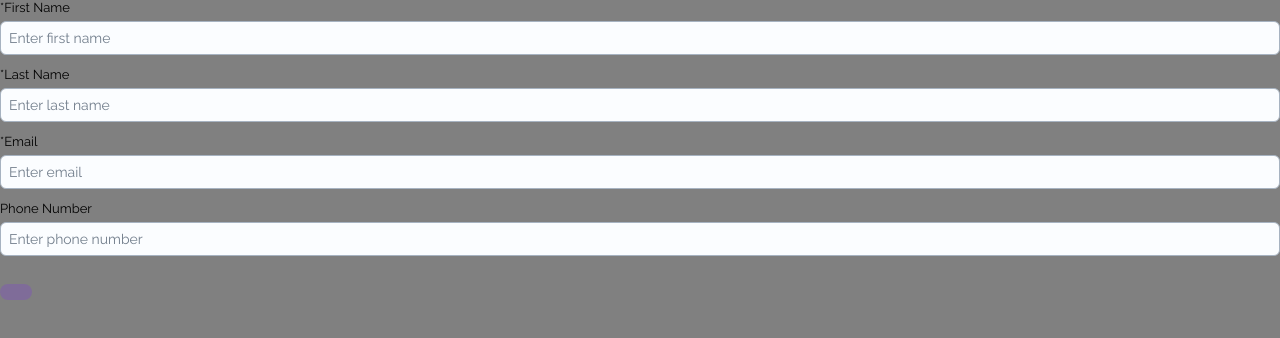
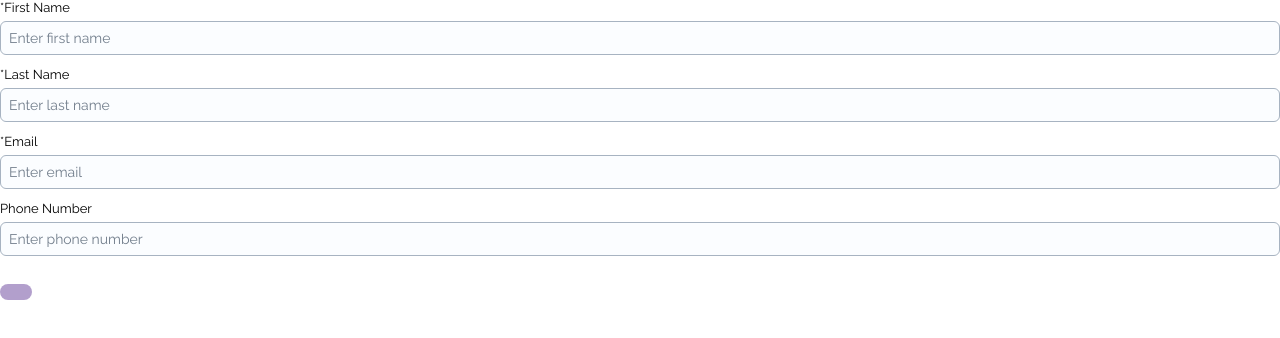
Before and after one commit to danielmruales/practice, a React (Create React App) app: page / in a window 1280 px wide. Shown: the top 338 px of the page. Built offline with nearby package versions, Linux system fonts and the light colour scheme.

Commit message:
reverting to previous commit

```diff
--- a/src/App.css
+++ b/src/App.css
@@ -1,6 +1,6 @@
 @import url('https://fonts.googleapis.com/css?family=Raleway:300,400,400i,500,600,700,800,900&display=swap');
 body {
   font-family: 'Raleway', sans-serif !important;
-  background-color: grey;
+  background-color: transparent;
   margin: 0;
 }
--- a/src/FormWidget/FormWidget.js
+++ b/src/FormWidget/FormWidget.js
@@ -252,11 +252,7 @@ class FormWidget extends Component {
         </div>
       );
     }
-    return <div className="thank-you">Thanks! A coach will contact you shortly with more information.
-    Click
-    <a target="_blank" href="https://cdn2.hubspot.net/hubfs/3856083/CEO%20Engagement%20Checklist.pdf"
-    rel="noopener noreferrer" className="thank-you">Here</a>
-    to view the pdf</div>;
+    return <div className="thank-you">Thanks! A coach will contact you shortly with more information.</div>
   }
 }
 
```
